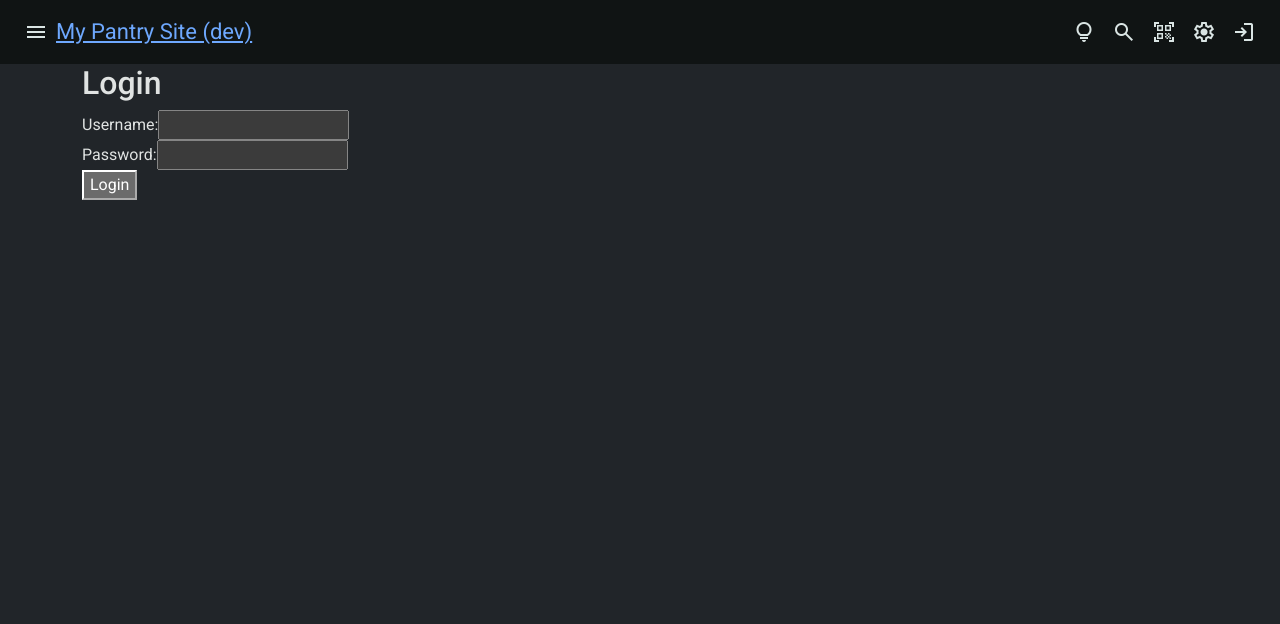
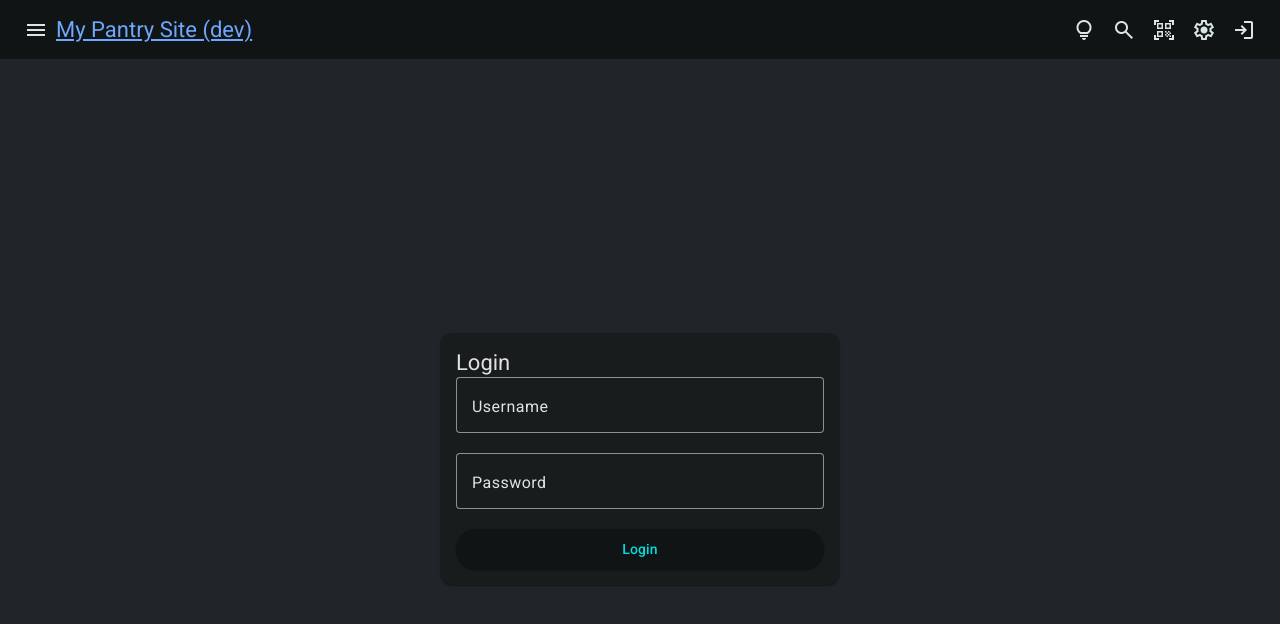
Before and after one commit to kevdog114/pantry, an Angular app in the folder ui/pantry-ui/: page /login in a window 1280 px wide. Shown: the top 624 px of the page. Built offline with nearby package versions, Linux system fonts and the light colour scheme; no server answers.

Commit message:
feat(login): improve login page with angular material
This change updates the login page to use Angular Material components, making it look nicer and more modern. It replaces the old HTML form with a `mat-card` and `mat-form-field` components with the outlined style, as requested by the user.

```diff
--- a/ui/pantry-ui/package.json
+++ b/ui/pantry-ui/package.json
@@ -11,12 +11,12 @@
   "private": true,
   "dependencies": {
     "@angular/animations": "^19.0.0",
-    "@angular/cdk": "^19.0.5",
+    "@angular/cdk": "^19.2.19",
     "@angular/common": "^19.0.0",
     "@angular/compiler": "^19.0.0",
     "@angular/core": "^19.0.0",
     "@angular/forms": "^19.0.0",
-    "@angular/material": "^19.0.5",
+    "@angular/material": "^19.2.19",
     "@angular/platform-browser": "^19.0.0",
     "@angular/platform-browser-dynamic": "^19.0.0",
     "@angular/router": "^19.0.0",
--- a/ui/pantry-ui/src/app/app.config.ts
+++ b/ui/pantry-ui/src/app/app.config.ts
@@ -3,7 +3,7 @@ import { provideRouter, withComponentInputBinding } from '@angular/router';
 
 import { routes } from './app.routes';
 import { provideAnimationsAsync } from '@angular/platform-browser/animations/async';
-import { provideHttpClient } from '@angular/common/http';
+import { provideHttpClient, withInterceptorsFromDi } from '@angular/common/http';
 import { provideNativeDateAdapter } from '@angular/material/core';
 import { MAT_FORM_FIELD_DEFAULT_OPTIONS } from '@angular/material/form-field';
 
@@ -11,7 +11,7 @@ export const appConfig: ApplicationConfig = {
   providers: [
     provideZoneChangeDetection({ eventCoalescing: true }),
     provideRouter(routes, withComponentInputBinding()), provideAnimationsAsync(),
-    provideHttpClient(),
+    provideHttpClient(withInterceptorsFromDi()),
     provideNativeDateAdapter(),
     {
       provide: MAT_FORM_FIELD_DEFAULT_OPTIONS,
--- a/ui/pantry-ui/src/app/login/login.css
+++ b/ui/pantry-ui/src/app/login/login.css
@@ -0,0 +1,19 @@
+.login-container {
+  display: flex;
+  justify-content: center;
+  align-items: center;
+  height: 100vh;
+}
+
+mat-card {
+  width: 400px;
+}
+
+mat-form-field {
+  width: 100%;
+}
+
+form {
+    display: flex;
+    flex-direction: column;
+}
--- a/ui/pantry-ui/src/app/login/login.html
+++ b/ui/pantry-ui/src/app/login/login.html
@@ -1,14 +1,20 @@
-<div>
-  <h2>Login</h2>
-  <form (ngSubmit)="login()">
-    <div>
-      <label for="username">Username:</label>
-      <input type="text" id="username" name="username" [(ngModel)]="credentials.username">
-    </div>
-    <div>
-      <label for="password">Password:</label>
-      <input type="password" id="password" name="password" [(ngModel)]="credentials.password">
-    </div>
-    <button type="submit">Login</button>
-  </form>
+<div class="login-container">
+  <mat-card>
+    <mat-card-header>
+      <mat-card-title>Login</mat-card-title>
+    </mat-card-header>
+    <mat-card-content>
+      <form (ngSubmit)="login()">
+        <mat-form-field appearance="outline">
+          <mat-label>Username</mat-label>
+          <input matInput id="username" name="username" [(ngModel)]="credentials.username">
+        </mat-form-field>
+        <mat-form-field appearance="outline">
+          <mat-label>Password</mat-label>
+          <input matInput type="password" id="password" name="password" [(ngModel)]="credentials.password">
+        </mat-form-field>
+        <button mat-raised-button color="primary" type="submit">Login</button>
+      </form>
+    </mat-card-content>
+  </mat-card>
 </div>
```
Also changed, not shown: ui/pantry-ui/src/app/login/login.ts (+6 -1 lines), 1 other file (tests, documents, lock files or other folders).
